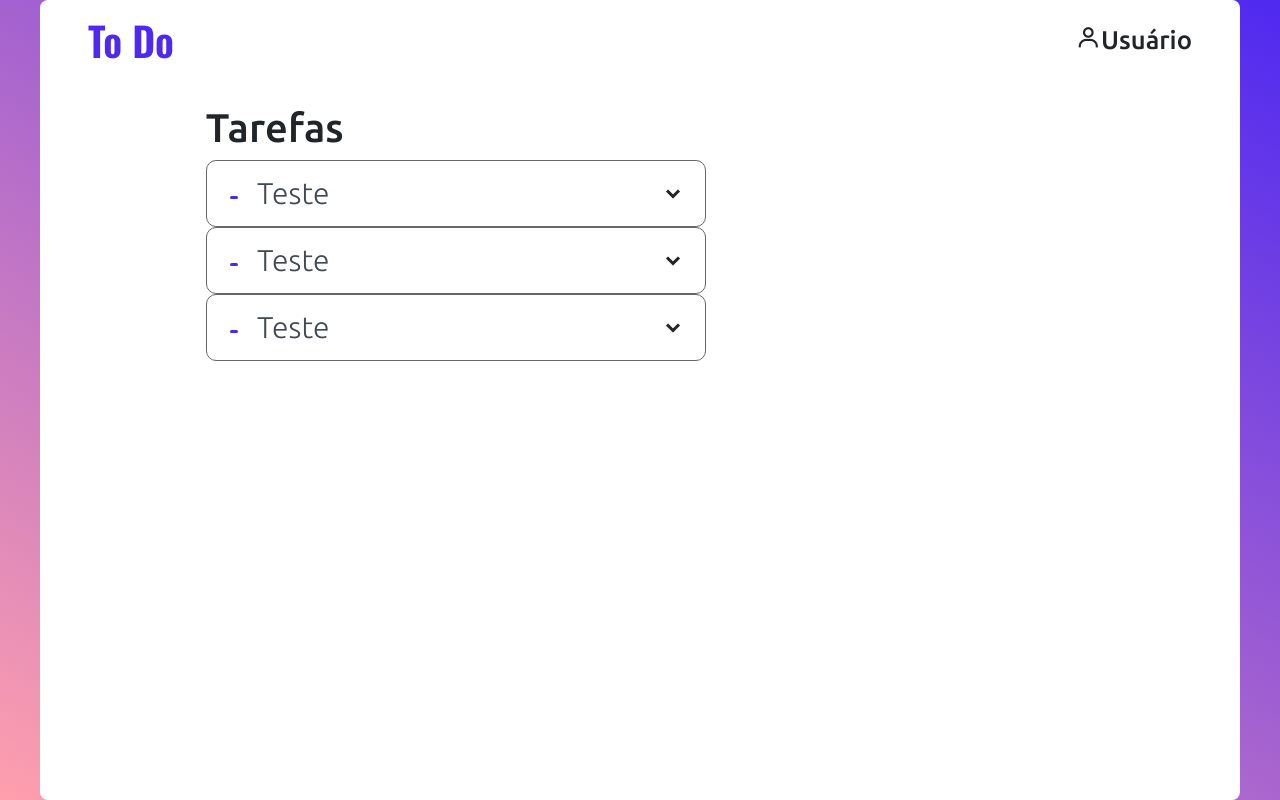
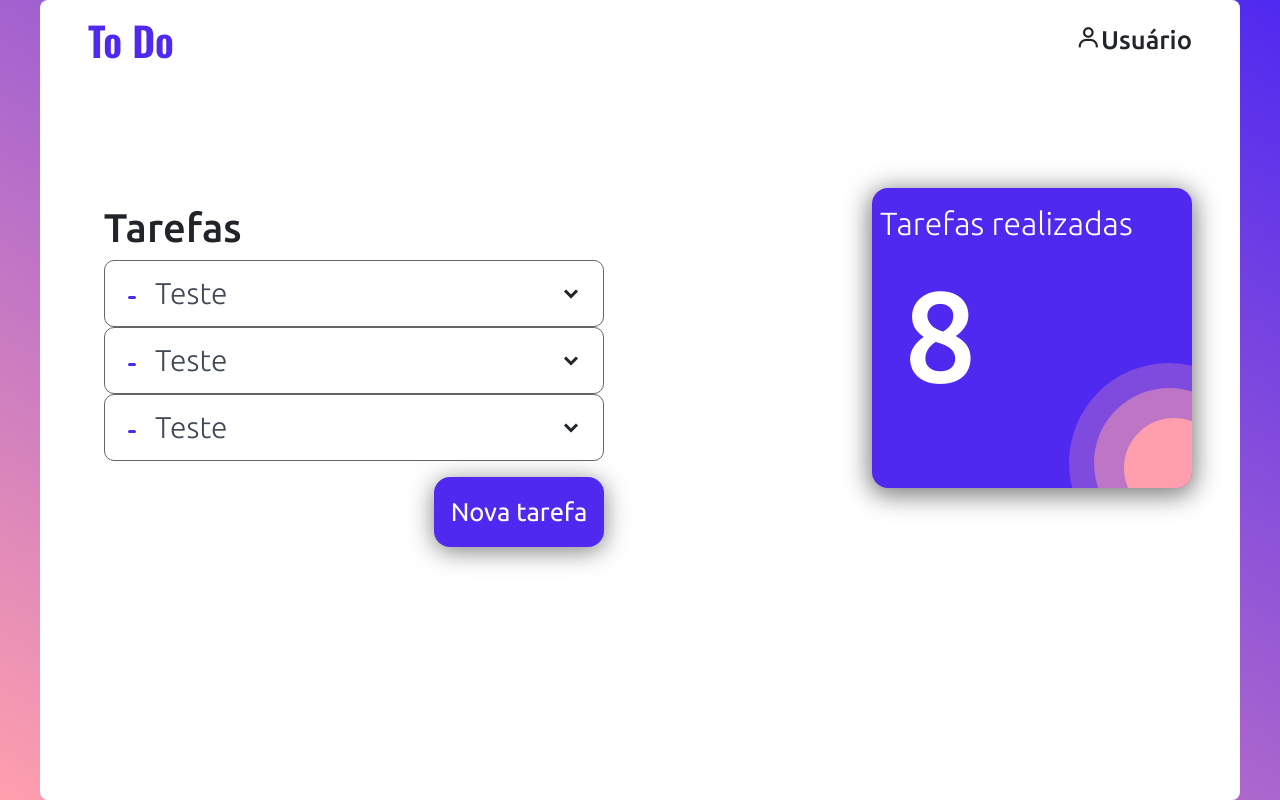
Before and after one commit to ronaldMarquesbr/todo-react, a React (Create React App) app in the folder client/: page /app in a window 1280 px wide. Built offline with nearby package versions, Linux system fonts and the light colour scheme; no server answers.

Commit message:
estilo app

```diff
--- a/client/src/components/App.js
+++ b/client/src/components/App.js
@@ -31,50 +31,33 @@ function App(props){
 
                 </header>
 
+                <div className='section-task-form'>
+
+
+
+                </div>
+
+                <div className='d-flex mx-5 justify-content-between'>
 
                     <div className='list-section'>
 
                         <div className='header-list-section'>
 
                             <h2 className='titulo-tarefas'>Tarefas</h2>
-                        {/* <h2 className='texto-nova-tarefa'>Nova tarefa +</h2> */}
 
                         </div>
 
                         <List></List>
 
-                </div>
-
-
+                        <button className='button-new-task'>Nova tarefa</button>
 
                     </div>
 
-            <div className='modal-tarefa'>
+                    <div className='counter-card'>
 
-                <div className='card-modal-tarefa'>
-
-                    <h2>Nova tarefa</h2>
-
-                    <div>
-
-                        <div className='box-field'>
-
-                            <label>Título</label>
-                            <input type='text' className='field'></input>
-
-                        </div>
-
-
-                    </div>
-
-                    <div>
-
-                        <div className='box-field'>
-
-                            <label>Descrição</label>
-                            <textarea></textarea>
-
-                        </div>
+                        <h4>Tarefas realizadas</h4>
+                        <h2>8</h2>
+                        <div className='circle'></div>
 
                     </div>
 
--- a/client/src/styles/style_app.css
+++ b/client/src/styles/style_app.css
@@ -38,10 +38,14 @@
     font-size: 1.6rem;
 }
 
+.section-task-form{
+    height: 100px;
+    width: 80%;
+}
+
 .list-section{
-    margin: auto;
     padding: 1rem;
-    width: 900px;
+
 }
 
 .header-list-section{
@@ -55,73 +59,94 @@
     font-size: 2.5rem;
 }
 
-.texto-nova-tarefa{
-    color: var(--cor-principal);
-    font-family: 'Oswald';
-    font-weight: 200;
-    text-decoration: underline;
+.button-new-task{
+    background-color: var(--cor-principal);
+    box-shadow: 0 .25rem 1.5rem rgba(0, 0, 0, .5);
+    position: relative;
+    border: none;
+    border-radius: 1rem;
+    margin: 1rem 0;
+    padding: 1rem;
+    float: right;
+    color: white;
+    font-family: 'ubuntu';
+    font-size: 1.6rem;
+    transition: all .5s;
+    overflow: hidden;
+    width: 170px;
 }
 
-.modal-tarefa{
-    display: none;
-    align-items: center;
-    justify-content: center;
-    background-color: rgba(0, 0, 0, 0.164);
-    position: fixed;
-    top: 50%;
-    left: 50%;
-    transform: translate(-50%, -50%);
-    height: 100vh;
-    width: 100vw;
-    z-index: 500;
+.button-new-task::after{
+    content: '+';
+    font-size: 2rem;
+    position: absolute;
+    top: 15%;
+    left: 110%;
+    transform: translateX(50%);
+    transition: left .5s ease-in-out;
 }
 
-.card-modal-tarefa{
-    display: flex;
-    flex-direction: column;
-    align-items: center;
-    background-color: #FFF;
-    box-shadow: 0 .8rem 1rem .2rem rgba(0, 0, 0, 0.3);
-    border-radius: .5rem;
-    height: 650px;
-    width: 700px;
+.button-new-task:hover{
+    text-indent: -250%;
 }
 
-.card-modal-tarefa h2{
-    font-family: 'Ubuntu';
-    margin: 1rem;
+.button-new-task:hover::after{
+    left: 55%;
 }
 
-.box-field{
-    display: flex;
-    flex-direction: column;
-    margin: .5rem 0;
+.counter-card{
+    background-color: var(--cor-principal);
+    border-radius: 1rem;
+    height: 300px;
+    width: 320px;
+    overflow: hidden;
+    position: relative;
+    box-shadow: 0 .3rem 1.5rem .2rem rgba(0, 0, 0, .5);
 }
 
-.box-field label{
-    font-family: 'Ubuntu';
-    font-size: 1.3rem;
-    color: #666;
+.counter-card h4{
+    color: #FFF;
+    font-family: 'Ubuntu', Arial, Helvetica, sans-serif;
+    font-size: 2rem;
+    font-weight: 200;
+    margin: 1rem .5rem;
 }
 
-.field, .box-field textarea{
-    font-family: 'Ubuntu', Arial, Helvetica, sans-serif;
-    font-size: 1.3rem;
-    border: solid 1px var(--cor-principal);
-    border-radius: 6px;
-    outline: none;
-    width: 400px;
+.counter-card h2{
+    font-family: 'Ubuntu';
+    color: #FFF;
+    font-size: 8rem;
+    margin-left: 2rem;
 }
 
-.field{
-    height: 40px;
+.circle{
+    background-color: var(--cor-rose);
+    border-radius: 50%;
+    position: absolute;
+    bottom: -10%;
+    right: -10%;
+    height: 100px;
+    width: 100px;
 }
 
-.field:focus, .box-field textarea:focus{
-    border: solid 1px var(--cor-principal);
+.circle::before, .circle::after{
+    content: '';
+    border-radius: 50%;
+    position: absolute;
 }
 
-.box-field textarea{
-    height: 200px;
-    resize: none;
+.circle::after{
+    width: 150%;
+    height: 150%;
+    top: -30%;
+    left: -30%;
+    background-color: #ff9fae80;
 }
+
+.circle::before{
+    width: 200%;
+    height: 200%;
+    top: -55%;
+    left: -55%;
+    background-color: #ff9fae46;
+}
```
Lines whose indentation alone changed are shown as unchanged.
